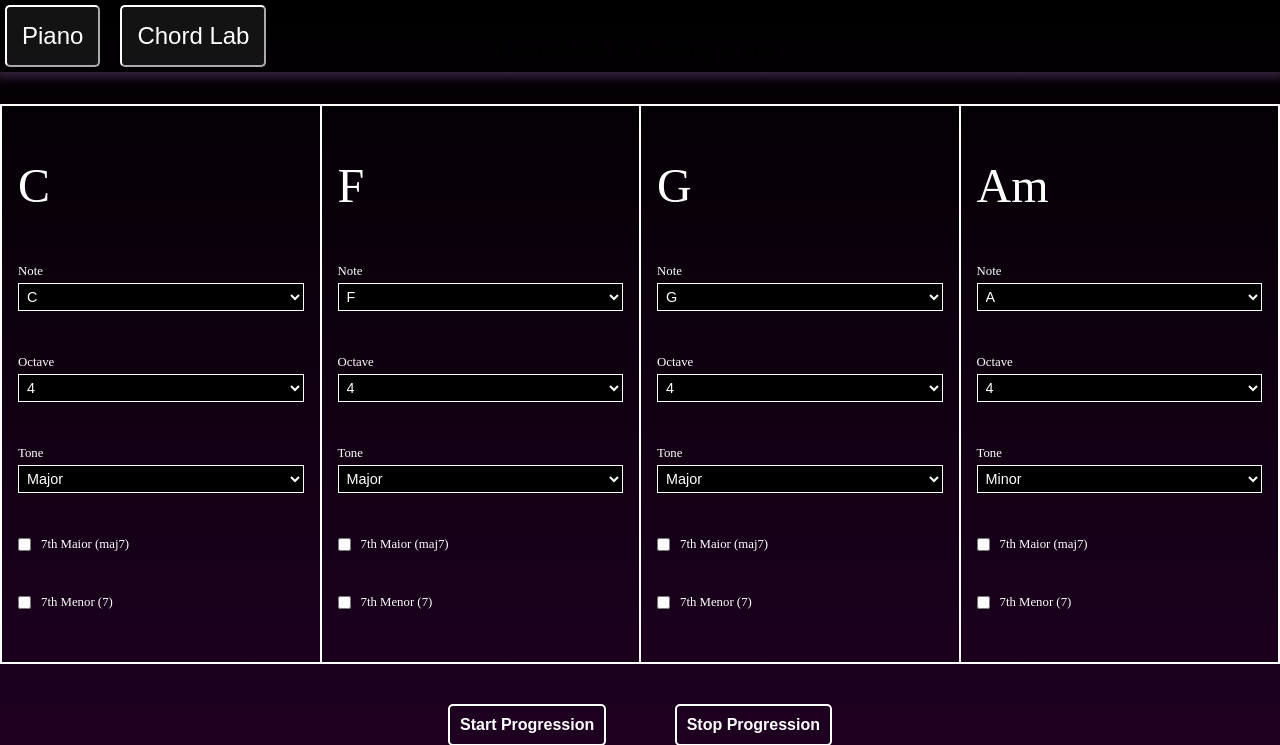
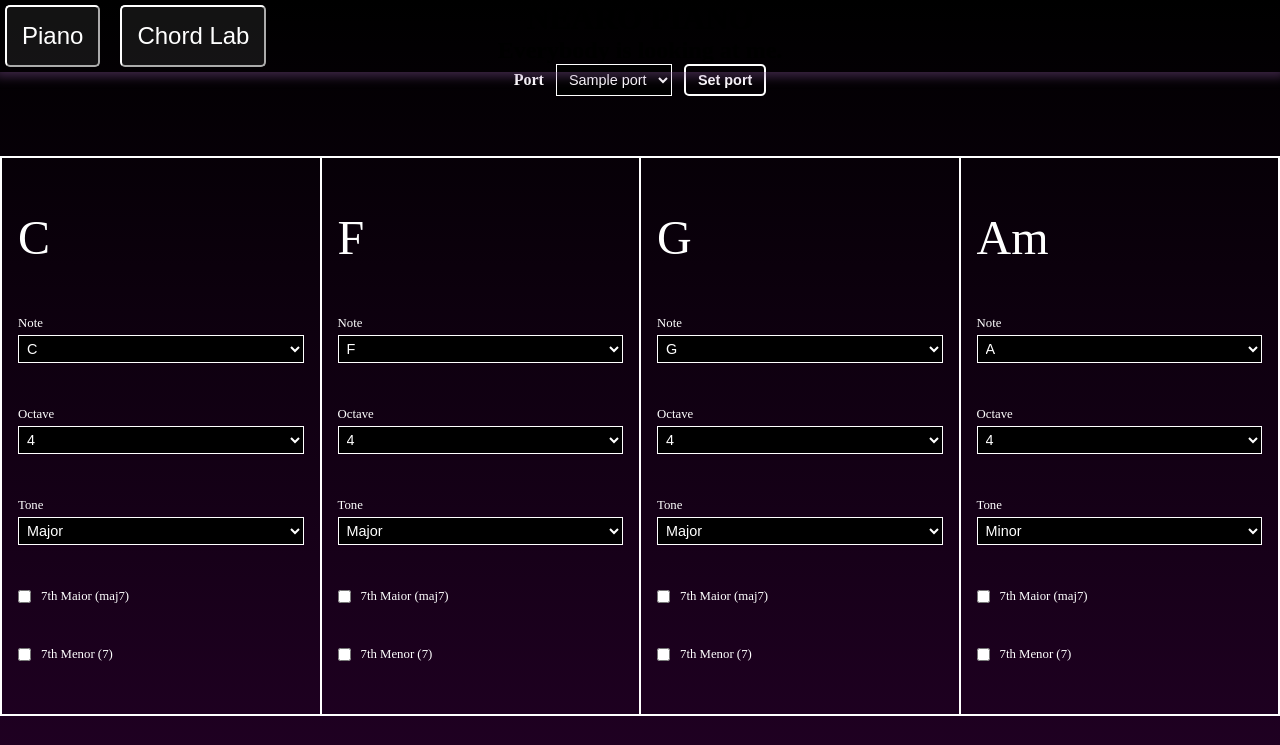
Before and after one commit to nearo007/MIDI_project, a Flask app: template src/infrastructure/ui/flask/view/templates/chord-lab.html in a window 1280 px wide. Shown: the top 745 px of the page. Run offline with Flask 3, Linux system fonts and the light colour scheme; the template is opened without the code that fills it: most values are stand-ins (such as "Sample title", 1, 10 or a date in 2020); parts of the project's set-up code (start-up, migrations or seed data) failed here and were passed over.

Commit message:
add change port option

```diff
--- a/src/infrastructure/ui/flask/static/css/chord-lab.css
+++ b/src/infrastructure/ui/flask/static/css/chord-lab.css
@@ -1,3 +1,52 @@
+.available-ports {
+    color: white;
+    margin-bottom: 20px;
+}
+
+.port-row {
+    display: flex;
+    align-items: center;
+    gap: 12px;
+}
+
+.port-row label {
+    font-weight: bold;
+}
+
+.port-row select {
+    background: black;
+    color: white;
+    border: 1px solid white;
+    padding: 6px 8px;
+    font-size: 0.9rem;
+}
+
+.port-row button {
+    background-color: transparent;
+    border: 2px solid white;
+    color: white;
+    font-size: 0.9rem;
+    padding: 6px 12px;
+    border-radius: 5px;
+    font-weight: bold;
+    transition: .1s;
+    cursor: pointer;
+}
+
+.port-row button:hover {
+    background-color: rgba(255, 255, 255, 0.1);
+}
+
+.port-row button:active {
+    background-color: rgba(255, 255, 255, 0.5);
+}
+
+.current-port {
+    margin-top: 6px;
+    font-size: 0.85rem;
+    opacity: 0.7;
+}
+
 .chords-container {
     border: 1px solid white;
     height: 35rem;
--- a/src/infrastructure/ui/flask/static/js/chord-lab.js
+++ b/src/infrastructure/ui/flask/static/js/chord-lab.js
@@ -102,5 +102,17 @@ async function stopProgression() {
     return res.json();
 }
 
+async function setPort() {
+    const port = document.getElementById("select-port").value;
+    const res = await fetch('/chord-lab/set-port', {
+        method: 'POST',
+        headers: { 'Content-Type': 'application/json'},
+        body: JSON.stringify({port})
+    });
+
+    return res.json();
+}
+
 document.getElementById('btn-start').addEventListener('click', startProgression);
 document.getElementById('btn-stop').addEventListener('click', stopProgression);
+document.getElementById('btn-setport').addEventListener('click', setPort);
--- a/src/infrastructure/ui/flask/view/templates/chord-lab.html
+++ b/src/infrastructure/ui/flask/view/templates/chord-lab.html
@@ -7,6 +7,20 @@
 {% block content %}
   <h1>NEARO PIANO</h1>
   <h2>Everybody is looking at me.</h2>
+
+  <div class="available-ports">
+    <div class="port-row">
+      <label for="select-port">Port</label>
+
+      <select class="sel-note" name="port" id="select-port">
+        {% for port in available_ports %}
+          <option value="{{ port }}">{{ port }}</option>
+        {% endfor %}
+      </select>
+
+      <button id="btn-setport">Set port</button>
+    </div>
+  </div>
 
   <div class="chords-container" id="chordsContainer"></div>
 
```
Also changed, not shown: src/infrastructure/ui/flask/controllers/player_controller.py (+19 -3 lines).
